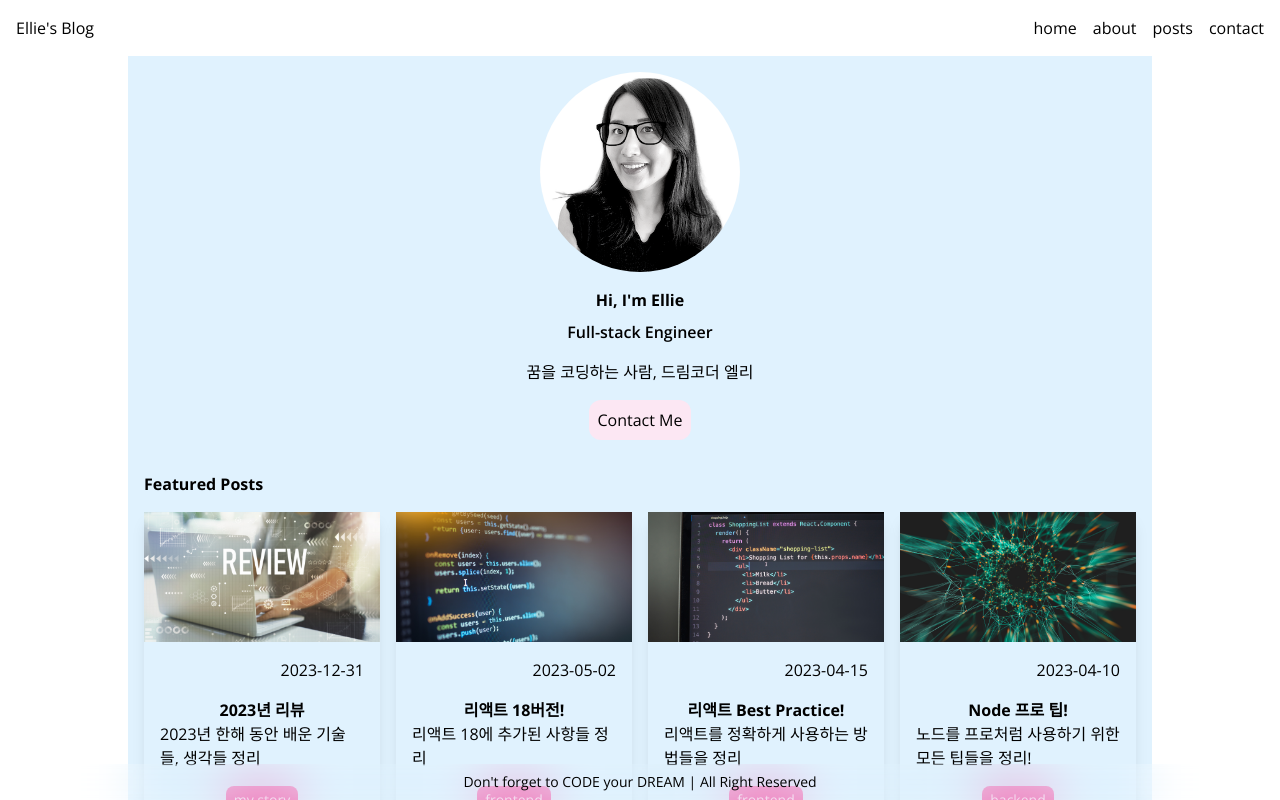
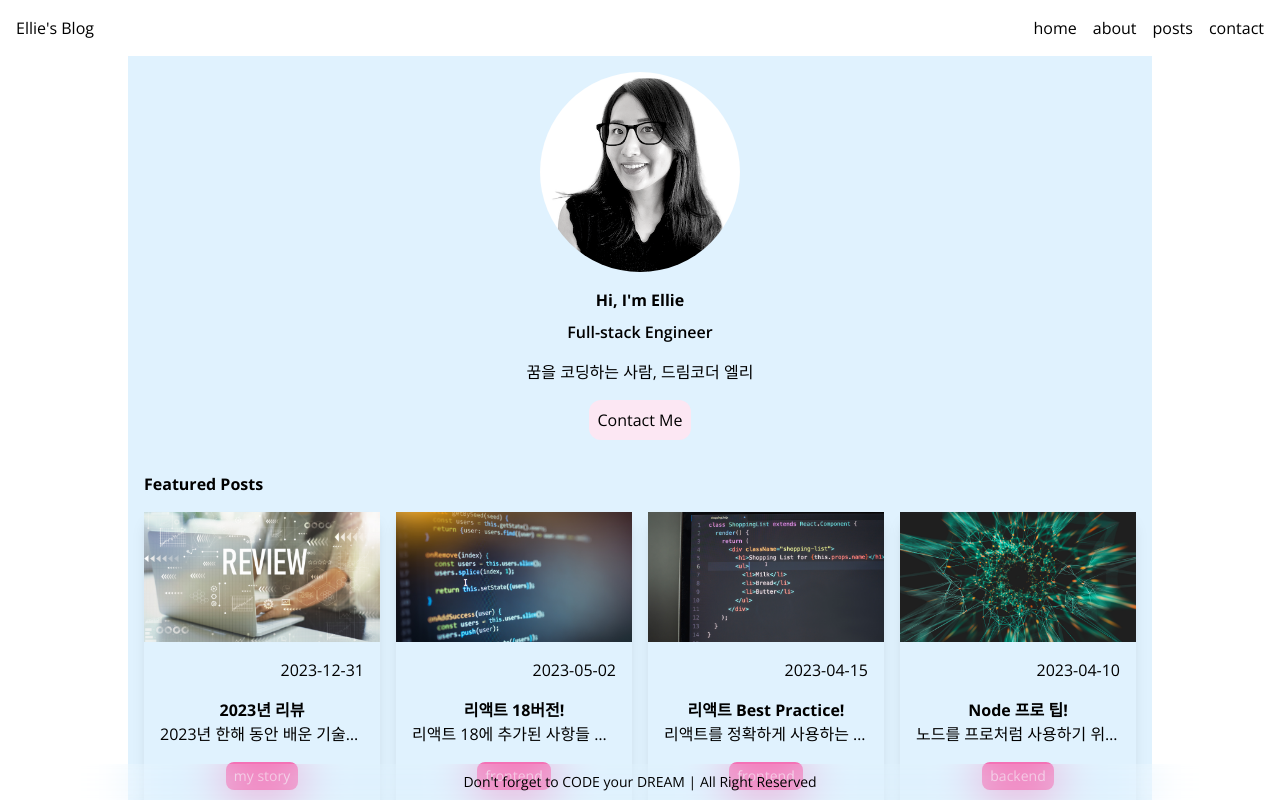
Before and after one commit to cofilot/dreamcoding-blog, a Next.js app: page / in a window 1280 px wide. Built offline with nearby package versions, Linux system fonts and the light colour scheme.

Commit message:
style: truncate description

```diff
--- a/src/components/PostCard.tsx
+++ b/src/components/PostCard.tsx
@@ -22,7 +22,7 @@ export const PostCard: React.FC<Props> = ({
         <div className='flex flex-col items-center p-4'>
           <time className='self-end'>{date.toString()}</time>
           <h3 className='mt-4 font-bold'>{title}</h3>
-          <p>{description}</p>
+          <p className='w-full truncate text-center'>{description}</p>
           <span className='mt-4 rounded-lg bg-pink-400 px-2 py-1 text-sm text-pink-50'>
             {category}
           </span>
```
